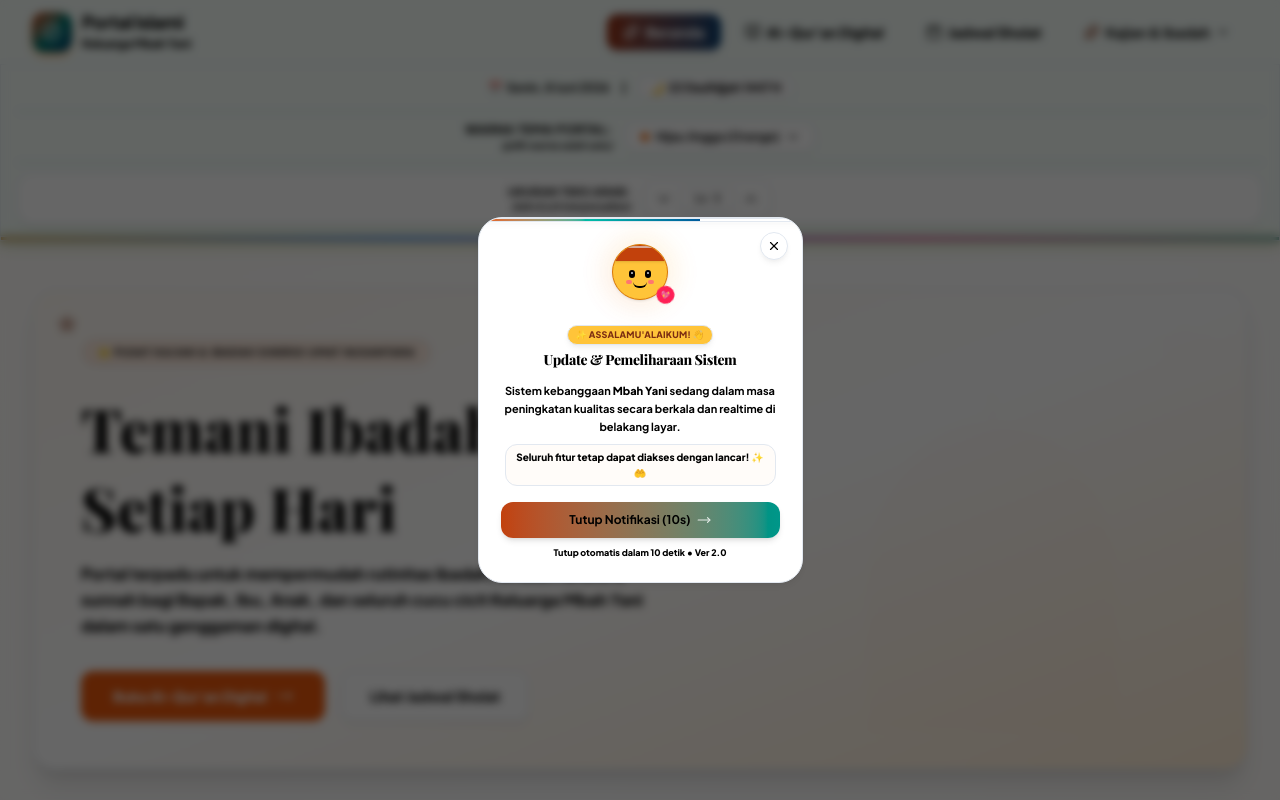
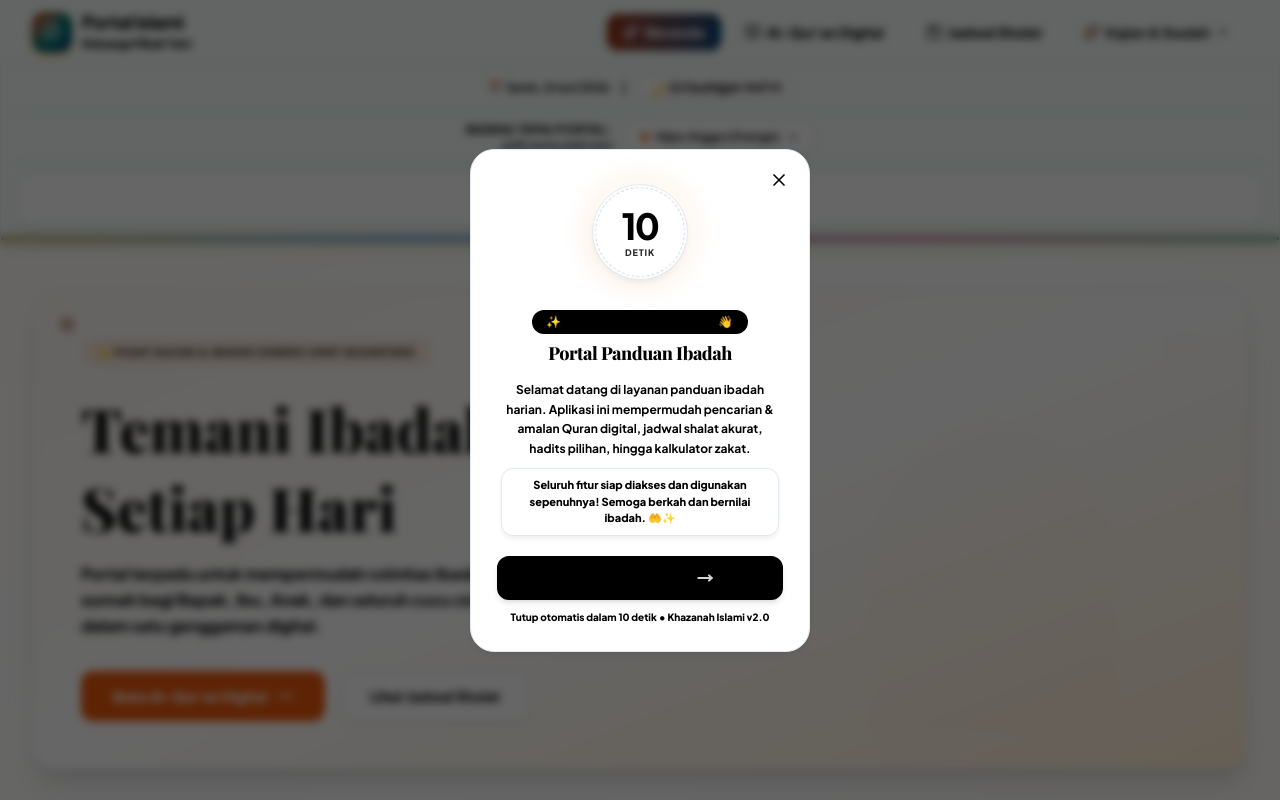
Before and after one commit to suryaprismaaa-bot/mbahyani, a React (Vite) app: page / in a window 1280 px wide. Shown: the top 800 px of the page. Built offline with nearby package versions, Linux system fonts and the light colour scheme; a web font is replaced by a local one.

Commit message:
refactor(ui): update dev modal styling
Remove progress bar and update container dimensions, border, and shadows for a cleaner design.

```diff
--- a/src/App.tsx
+++ b/src/App.tsx
@@ -925,16 +925,8 @@ export default function App() {
               animate={{ opacity: 1, scale: 1, y: 0 }}
               exit={{ opacity: 0, scale: 0.95, y: 10 }}
               transition={{ type: "spring", damping: 28, stiffness: 400 }}
-              className="relative w-full max-w-[325px] bg-white dark:bg-slate-900 border border-emerald-100 dark:border-emerald-800 rounded-[24px] p-5.5 shadow-xl overflow-hidden text-center z-130 flex flex-col justify-between"
+              className="relative w-full max-w-[340px] bg-white border-2 border-slate-950 rounded-[24px] p-6.5 shadow-2xl overflow-hidden text-center z-130 flex flex-col justify-between"
             >
-              {/* Cute top sparkle lights with countdown progress bar overlay */}
-              <div className="absolute top-0 inset-x-0 h-1 bg-slate-100 dark:bg-slate-850">
-                <div
-                  className="h-full bg-gradient-to-r from-emerald-500 via-teal-500 to-blue-500 transition-all duration-1000 ease-linear"
-                  style={{ width: `${(modalTimeLeft / 15) * 100}%` }}
-                />
-              </div>
-
               {/* Top corner close button */}
               <button
                 onClick={() => {
@@ -943,78 +935,59 @@ export default function App() {
                   } catch (e) {}
                   setShowDevModal(false);
                 }}
-                className="absolute top-3.5 right-3.5 p-1.5 rounded-full text-slate-400 hover:text-slate-600 dark:text-emerald-400/60 dark:hover:text-emerald-200 hover:bg-slate-50 dark:hover:bg-emerald-950/45 cursor-pointer transition-colors active:scale-90"
+                className="absolute top-3.5 right-3.5 p-1.5 rounded-full text-slate-800 hover:text-black hover:bg-slate-100 cursor-pointer transition-colors active:scale-90"
                 aria-label="Tutup"
               >
-                <X className="w-3.5 h-3.5" />
+                <X className="w-5 h-5 font-black" />
               </button>
 
-              {/* mascot/avatar character - "lucu dan humanis" (Smaller, minimalized) */}
-              <div className="relative w-16 h-16 mx-auto mb-4 flex items-center justify-center">
-                {/* Ping waves */}
-                <span className="absolute inset-0 bg-emerald-400/20 dark:bg-emerald-500/10 rounded-full animate-ping duration-1500 opacity-50"></span>
-                {/* Golden glowing rays */}
-                <div className="absolute -inset-1.5 bg-gradient-to-tr from-emerald-500/15 to-amber-400/15 rounded-full blur-md opacity-80 animate-pulse"></div>
+              {/* Large Animated Circular Countdown Timer Ring */}
+              <div className="relative w-28 h-28 mx-auto mb-5 flex items-center justify-center">
+                {/* External pulsing rings for visual feedback */}
+                <span className="absolute inset-0 bg-emerald-500/10 rounded-full animate-ping duration-1500 opacity-60"></span>
+                <div className="absolute -inset-2 bg-gradient-to-tr from-emerald-500/10 to-amber-500/10 rounded-full blur-sm opacity-50 animate-pulse"></div>
 
-                {/* Mascot Outer Circle */}
-                <div className="relative w-14 h-14 bg-amber-100 dark:bg-amber-100 rounded-full border-[2.5px] border-emerald-500 dark:border-emerald-400 shadow-sm overflow-hidden flex flex-col items-center justify-center">
+                {/* Solid Countdown Disk */}
+                <div className="relative w-24 h-24 bg-white rounded-full border-4 border-slate-950 flex flex-col items-center justify-center shadow-md">
+                  {/* Spinning Dashed border track */}
+                  <div
+                    className="absolute inset-0.5 rounded-full border-2 border-dashed border-emerald-600 animate-spin"
+                    style={{ animationDuration: '12s' }}
+                  ></div>
 
-                  {/* Cute Green Muslim Songkok / Peci */}
-                  <div className="absolute top-0 w-full h-4 bg-emerald-600 dark:bg-emerald-700 flex justify-center items-start shadow-sm">
-                    {/* Tiny stitch details */}
-                    <div className="w-[85%] h-[1px] bg-emerald-450 dark:bg-emerald-500 mt-[0.5px] opacity-70 animate-pulse"></div>
-                  </div>
+                  {/* Numeric Display */}
+                  <span className="text-4xl font-black text-slate-950 tracking-tighter leading-none mt-1">
+                    {modalTimeLeft}
+                  </span>
 
-                  {/* Smiling Sparkly Eyes */}
-                  <div className="flex gap-2.5 mt-3.5">
-                    {/* Left Eye */}
-                    <div className="relative w-1.5 h-2 bg-slate-800 rounded-full flex items-center justify-center">
-                      <div className="absolute top-0.5 right-0.5 w-0.5 h-0.5 bg-white rounded-full"></div>
-                    </div>
-                    {/* Right Eye */}
-                    <div className="relative w-1.5 h-2 bg-slate-800 rounded-full flex items-center justify-center">
-                      <div className="absolute top-0.5 right-0.5 w-0.5 h-0.5 bg-white rounded-full"></div>
-                    </div>
-                  </div>
-
-                  {/* Blush cheeks */}
-                  <div className="flex justify-between w-8 px-0.5 mt-0.5 z-10">
-                    <div className="w-1.5 h-1 rounded-full bg-rose-400/80 dark:bg-rose-400/70 blur-[0.4px]"></div>
-                    <div className="w-1.5 h-1 rounded-full bg-rose-400/80 dark:bg-rose-400/70 blur-[0.4px]"></div>
-                  </div>
-
-                  {/* Smiling mouth */}
-                  <div className="w-3.5 h-1.5 border-b-[2px] border-slate-800 rounded-b-full -mt-0.5"></div>
-                </div>
-
-                {/* Floating mini heart */}
-                <div className="absolute -bottom-0.5 -right-0.5 w-4.5 h-4.5 bg-rose-500 dark:bg-rose-600 rounded-full flex items-center justify-center text-[8px] text-white shadow-xs animate-bounce transform rotate-12">
-                  💖
+                  <span className="text-[9px] font-black uppercase tracking-widest text-slate-950 mt-0.5 animate-pulse">
+                    Detik
+                  </span>
                 </div>
               </div>
 
               {/* Greeting Header */}
-              <div className="mb-3.5">
-                <span className="inline-flex items-center px-2 py-0.5 bg-amber-50 dark:bg-amber-955/40 text-amber-800 dark:text-amber-300 font-extrabold text-[9px] uppercase tracking-wide rounded-full mb-1.5 border border-amber-100 dark:border-amber-900/60 transition-all">
+              <div className="mb-4">
+                <span className="inline-flex items-center px-3.5 py-1 bg-slate-950 text-white font-extrabold text-xs uppercase tracking-widest rounded-full mb-2">
                   ✨ Assalamu&apos;alaikum! 👋
                 </span>
-                <h3 className="font-serif font-black text-sm text-slate-800 dark:text-emerald-100 tracking-tight leading-tight">
-                  Update & Pemeliharaan Sistem
+                <h3 className="font-serif font-black text-lg text-slate-950 tracking-tight leading-tight">
+                  Portal Panduan Ibadah
                 </h3>
               </div>
 
               {/* Warm Message Body - highly compact & direct */}
-              <div className="space-y-2 text-[11px] text-slate-600 dark:text-emerald-200/90 leading-relaxed font-sans mb-4 px-1 text-center">
-                <p>
-                  Sistem kebanggaan <strong>Mbah Yani</strong> sedang dalam masa peningkatan kualitas secara berkala dan realtime di belakang layar.
+              <div className="space-y-2.5 text-xs text-slate-950 leading-relaxed font-sans mb-5 px-1 text-center">
+                <p className="font-black text-black">
+                  Selamat datang di layanan panduan ibadah harian. Aplikasi ini mempermudah pencarian & amalan Quran digital, jadwal shalat akurat, hadits pilihan, hingga kalkulator zakat.
                 </p>
-                <p className="text-[10px] text-emerald-600 dark:text-emerald-400 font-bold bg-emerald-50/50 dark:bg-emerald-950/20 py-1 px-2 rounded-xl border border-emerald-100/30">
-                  Seluruh fitur tetap dapat diakses dengan lancar! ✨🤲
-                </p>
+                <div className="bg-emerald-100/90 text-slate-950 font-black py-2 px-3 rounded-xl border-2 border-slate-950 text-[11px] leading-normal shadow-sm">
+                  Seluruh fitur siap diakses dan digunakan sepenuhnya! Semoga berkah dan bernilai ibadah. 🤲✨
+                </div>
               </div>
 
               {/* Action Buttons: Tutup & Timer information */}
-              <div className="space-y-2 w-full">
+              <div className="space-y-2.5 w-full">
                 <button
                   id="close-dev-modal"
                   onClick={() => {
@@ -1023,14 +996,14 @@ export default function App() {
                     } catch (e) {}
                     setShowDevModal(false);
                   }}
-                  className="w-full py-2.5 px-4 bg-gradient-to-r from-emerald-600 to-teal-600 hover:from-emerald-500 hover:to-teal-500 text-white font-extrabold text-xs rounded-xl shadow-md hover:shadow-emerald-600/15 active:scale-98 transition-all cursor-pointer flex items-center justify-center gap-1.5"
+                  className="w-full py-3 px-5 bg-slate-950 hover:bg-slate-900 text-white font-black text-xs rounded-xl shadow-md active:scale-98 transition-all cursor-pointer flex items-center justify-center gap-2 border-2 border-slate-950"
                 >
                   <span>Tutup Notifikasi ({modalTimeLeft}s)</span>
-                  <MoveRight className="w-3.5 h-3.5 animate-pulse" />
+                  <MoveRight className="w-4 h-4 animate-pulse stroke-[3px]" />
                 </button>
 
-                <div className="text-[9px] text-slate-400 dark:text-emerald-500/50 text-center font-semibold">
-                  Tutup otomatis dalam {modalTimeLeft} detik • Ver 2.0
+                <div className="text-[10px] text-slate-950 text-center font-black">
+                  Tutup otomatis dalam {modalTimeLeft} detik • Khazanah Islami v2.0
                 </div>
               </div>
             </motion.div>
```
